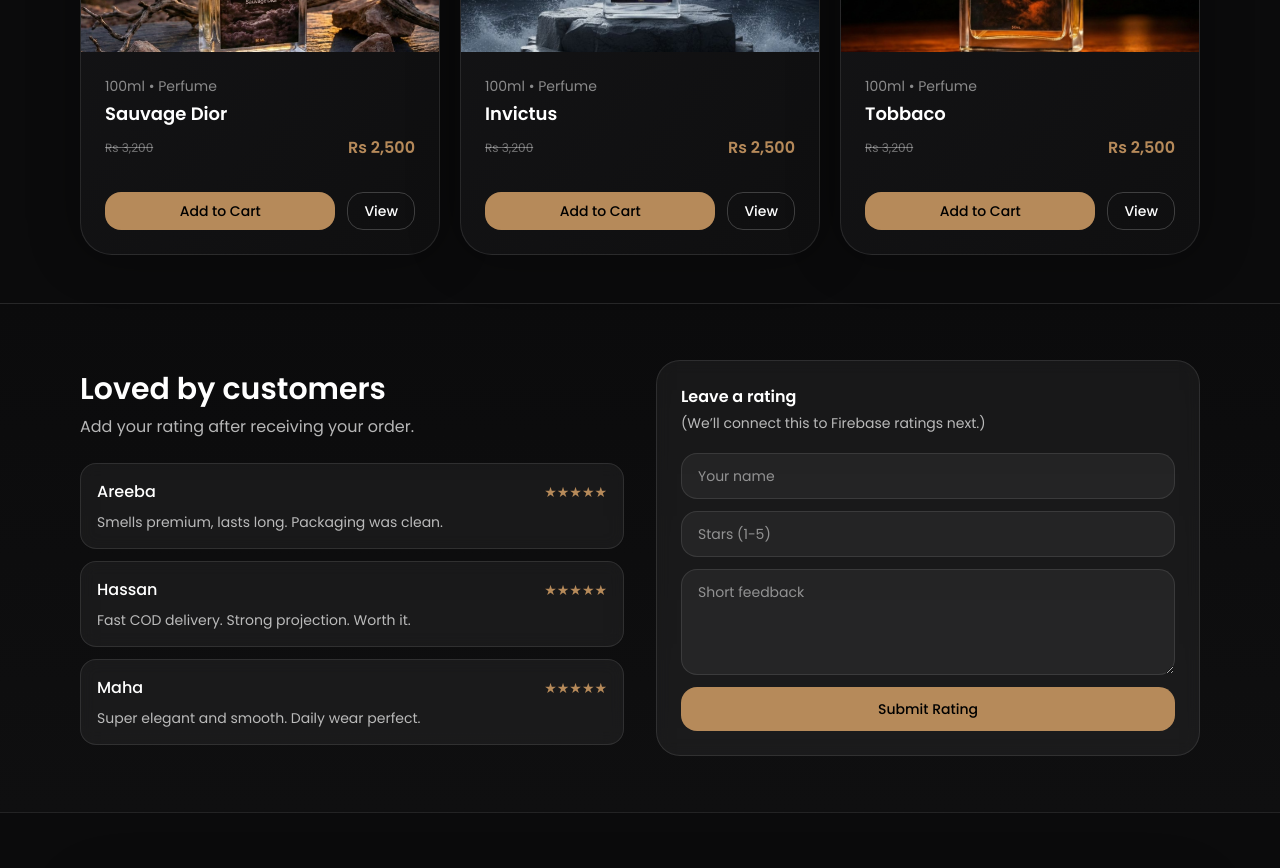
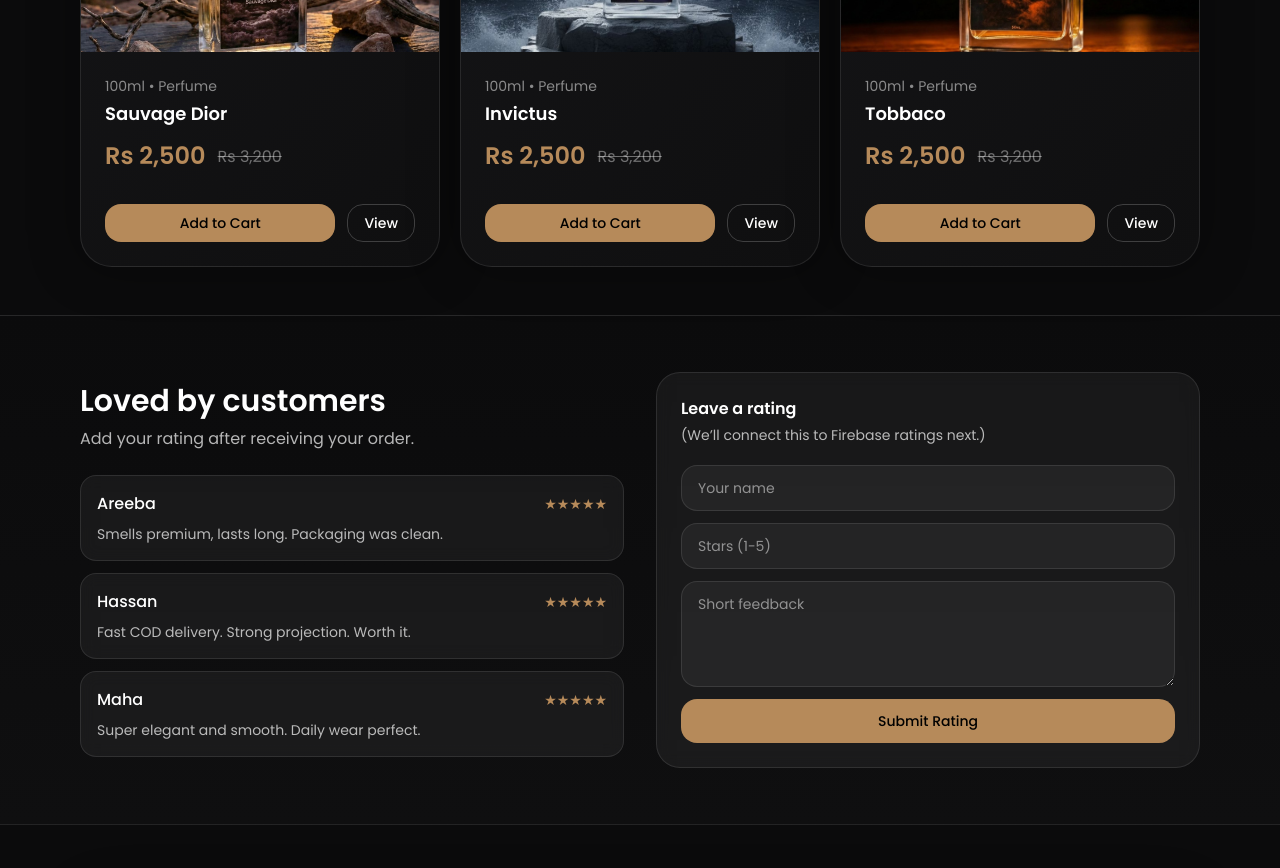
Before and after one commit to Huzaifa-dev1/scentbase4, a React (Vite) app: page / in a window 1280 px wide. Shown: the part 1480-2348 px from the top of the page. Built offline with nearby package versions, Linux system fonts and the light colour scheme.

Commit message:
Fix Best Selling loading on Home (listener + fallback + timeout)

```diff
--- a/src/components/home/BestSellingSection.jsx
+++ b/src/components/home/BestSellingSection.jsx
@@ -38,7 +38,7 @@
   },
   {
     id: "best-tobbaco",
-    slug: "tobbaco",
+    slug: "",
     name: "Tobbaco",
     price: 2500,
     actual: 3200,
@@ -47,6 +47,7 @@
     isActive: true,
     isBestSeller: true,
   },
+
 ];
 
 export default function BestSellingSection() {
--- a/src/components/products/ProductCard.jsx
+++ b/src/components/products/ProductCard.jsx
@@ -11,7 +11,22 @@
     item.family || `${item.size || "100ml"} • ${item.category || "Perfume"}`;
 
   const priceNum = Number(String(item.price ?? 0).replaceAll(",", ""));
-  const actualNum = Number(String(item.actual ?? item.price ?? 0).replaceAll(",", ""));
+
+  // 🔥 Stable 400–500 offset
+  function stableOffset(seed) {
+    const s = String(seed || "x");
+    let hash = 0;
+    for (let i = 0; i < s.length; i++) {
+      hash = s.charCodeAt(i) + ((hash << 5) - hash);
+    }
+    return 400 + (Math.abs(hash) % 101);
+  }
+
+  const firebaseActual = Number(String(item.actual ?? 0).replaceAll(",", ""));
+  const actualNum =
+    firebaseActual && firebaseActual > priceNum
+      ? firebaseActual
+      : priceNum + stableOffset(productId);
 
   const cartItem = {
     id: productId,
@@ -58,16 +73,14 @@
         <p className="text-sm text-white/50">{family}</p>
         <h3 className="font-semibold text-lg text-white mt-1">{item.name}</h3>
 
-        <div className="mt-2 flex items-center justify-between">
-          {actualNum > priceNum ? (
-            <p className="text-xs text-white/40 line-through">
-              Rs {actualNum.toLocaleString()}
-            </p>
-          ) : (
-            <span />
-          )}
-          <p className="text-base font-semibold text-[#b68a5a]">
+        {/* ✅ Improved Price Section */}
+        <div className="mt-3 flex items-end gap-3">
+          <p className="text-2xl font-bold text-[#b68a5a]">
             Rs {priceNum.toLocaleString()}
+          </p>
+
+          <p className="text-base text-white/40 line-through mb-[3px]">
+            Rs {actualNum.toLocaleString()}
           </p>
         </div>
 
```
